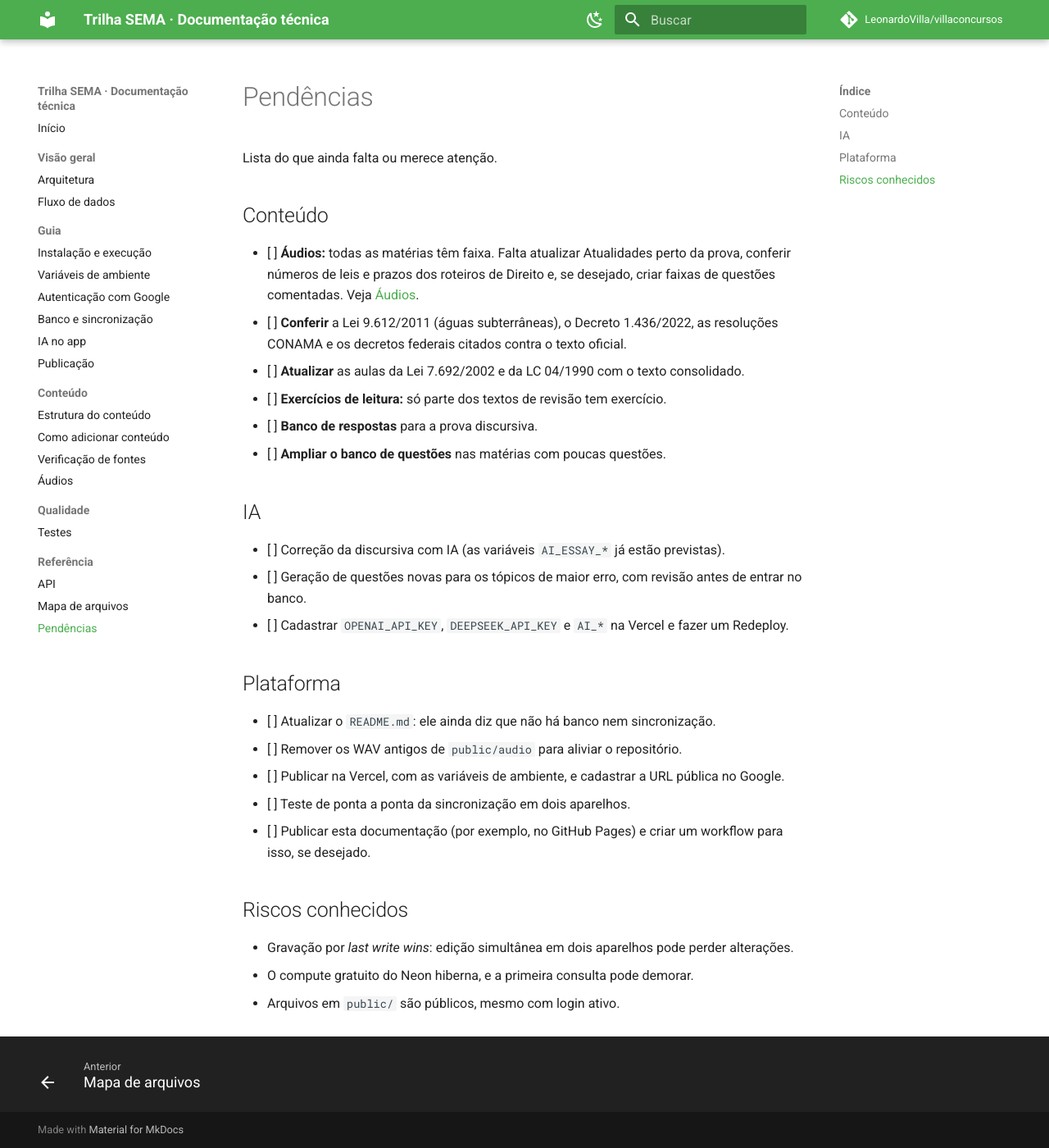
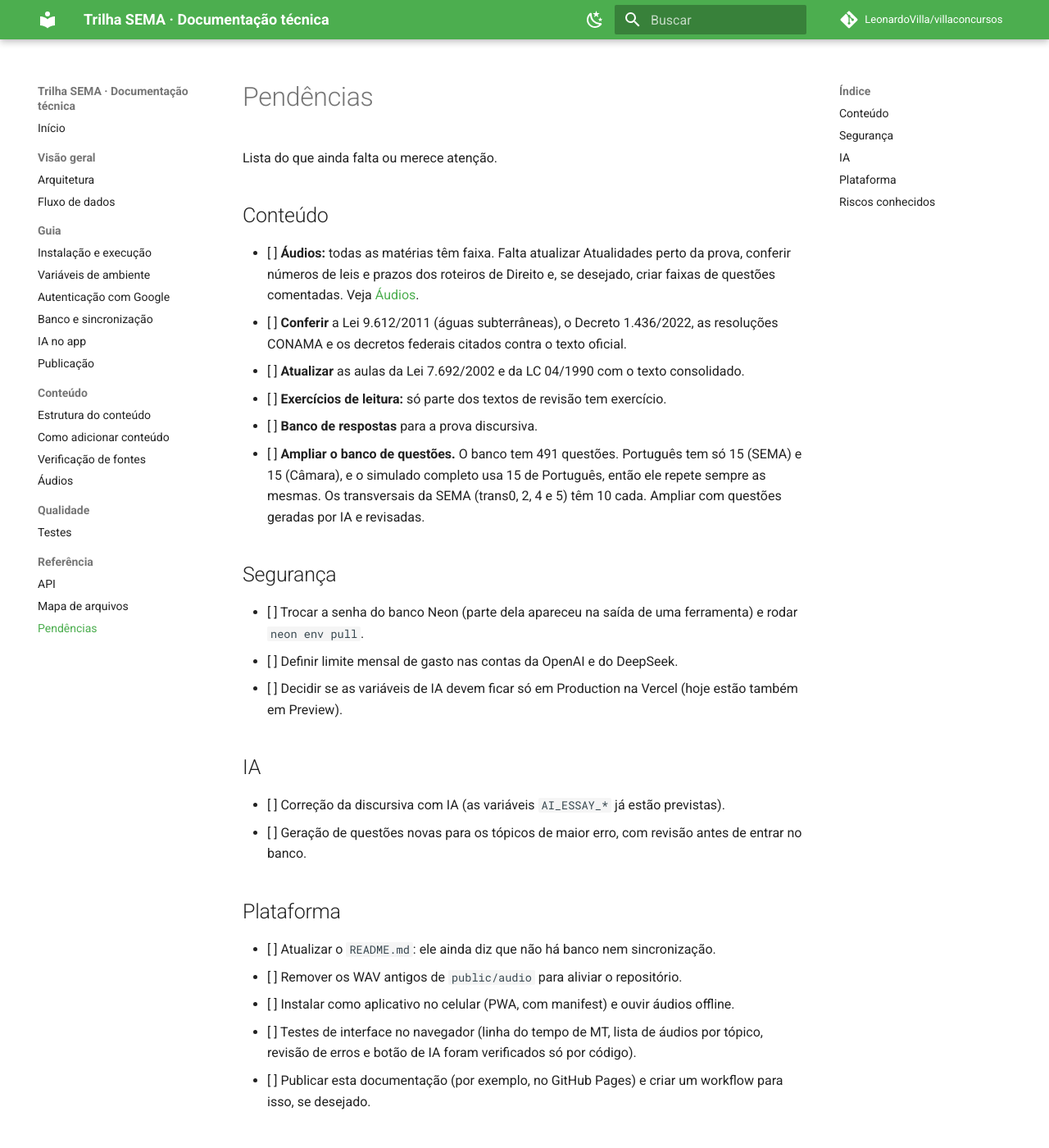
Before and after one commit to LeonardoVilla/villaconcursos, an MkDocs documentation site: the page built from docs/referencia/pendencias.md, in a window 1280 px wide and 1400 px high. Shown: the whole window at 82% size. Built offline with MkDocs 1.6.1 and Material for MkDocs 9.7.7, drawn with Linux system fonts in a browser that asks for light colours; comment, search, counter and statistics services are not loaded.

Commit message:
Corrige a contagem de questões na documentação e atualiza as pendências
Co-Authored-By: Claude Sonnet 5.5 <noreply@anthropic.com>

```diff
--- a/docs/referencia/pendencias.md
+++ b/docs/referencia/pendencias.md
@@ -9,20 +9,25 @@ Lista do que ainda falta ou merece atenção.
 - [ ] **Atualizar** as aulas da Lei 7.692/2002 e da LC 04/1990 com o texto consolidado.
 - [ ] **Exercícios de leitura:** só parte dos textos de revisão tem exercício.
 - [ ] **Banco de respostas** para a prova discursiva.
-- [ ] **Ampliar o banco de questões** nas matérias com poucas questões.
+- [ ] **Ampliar o banco de questões.** O banco tem 491 questões. Português tem só 15 (SEMA) e 15 (Câmara), e o simulado completo usa 15 de Português, então ele repete sempre as mesmas. Os transversais da SEMA (trans0, 2, 4 e 5) têm 10 cada. Ampliar com questões geradas por IA e revisadas.
+
+## Segurança
+
+- [ ] Trocar a senha do banco Neon (parte dela apareceu na saída de uma ferramenta) e rodar `neon env pull`.
+- [ ] Definir limite mensal de gasto nas contas da OpenAI e do DeepSeek.
+- [ ] Decidir se as variáveis de IA devem ficar só em Production na Vercel (hoje estão também em Preview).
 
 ## IA
 
 - [ ] Correção da discursiva com IA (as variáveis `AI_ESSAY_*` já estão previstas).
 - [ ] Geração de questões novas para os tópicos de maior erro, com revisão antes de entrar no banco.
-- [ ] Cadastrar `OPENAI_API_KEY`, `DEEPSEEK_API_KEY` e `AI_*` na Vercel e fazer um Redeploy.
 
 ## Plataforma
 
 - [ ] Atualizar o `README.md`: ele ainda diz que não há banco nem sincronização.
 - [ ] Remover os WAV antigos de `public/audio` para aliviar o repositório.
-- [ ] Publicar na Vercel, com as variáveis de ambiente, e cadastrar a URL pública no Google.
-- [ ] Teste de ponta a ponta da sincronização em dois aparelhos.
+- [ ] Instalar como aplicativo no celular (PWA, com manifest) e ouvir áudios offline.
+- [ ] Testes de interface no navegador (linha do tempo de MT, lista de áudios por tópico, revisão de erros e botão de IA foram verificados só por código).
 - [ ] Publicar esta documentação (por exemplo, no GitHub Pages) e criar um workflow para isso, se desejado.
 
 ## Riscos conhecidos
```
Also changed, not shown: docs/index.md (+1 -1 lines).
